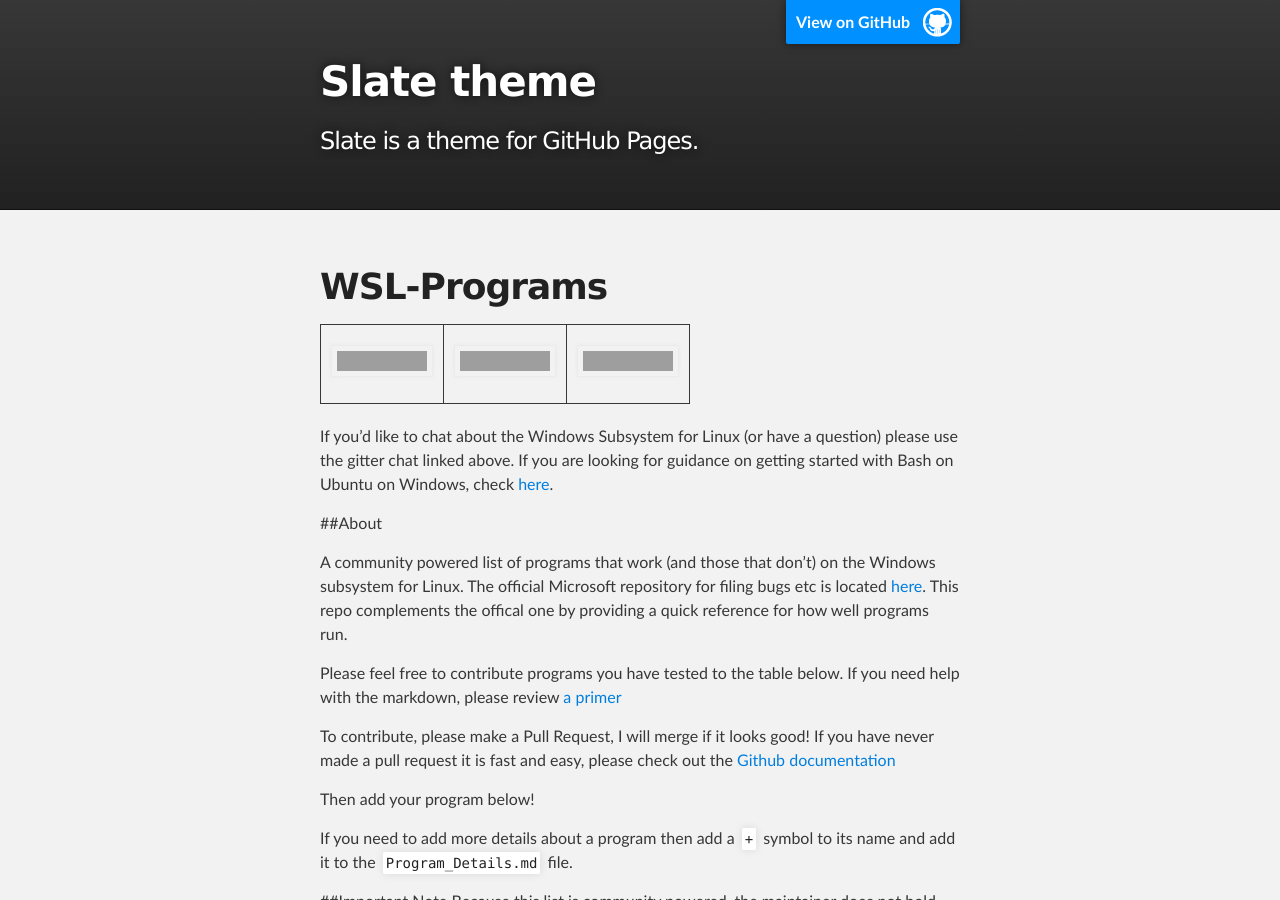
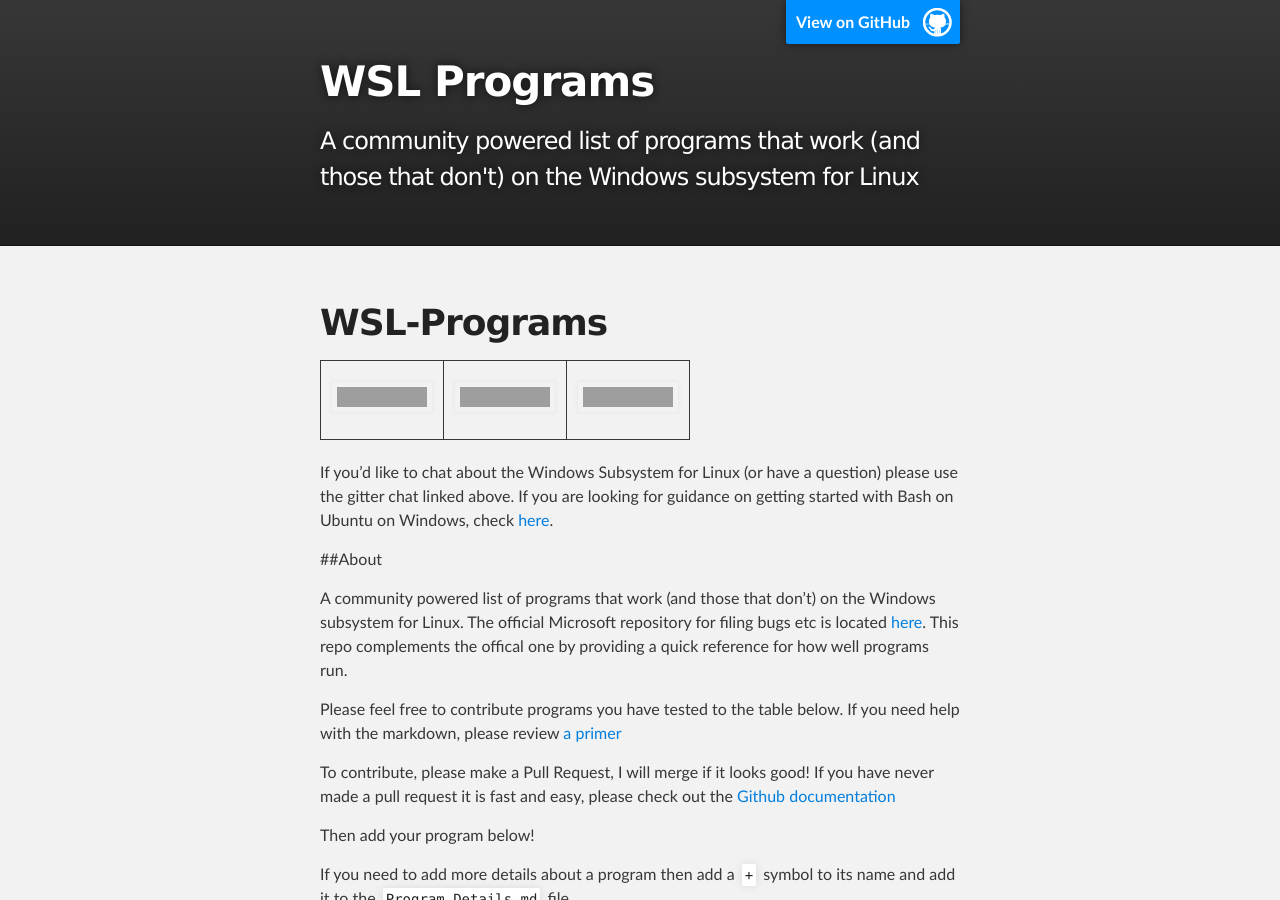
Before and after one commit to ethanhs/WSL-Programs, a Jekyll site: the page built from README.md, in a window 1280 px wide and 900 px high, cut to the strip 0-900 px from the top of the window. Built offline with Jekyll 4.4.1, drawn with Linux system fonts in a browser that asks for light colours; our own code applies the rules of GitHub Pages for plain Markdown files; some of the changed text lies outside the part shown; grey boxes are pictures that could not be loaded.

Commit message:
Update title

```diff
--- a/_config.yml
+++ b/_config.yml
@@ -1,5 +1,5 @@
-title: Slate theme
-description: Slate is a theme for GitHub Pages.
+title: WSL Programs
+description: A community powered list of programs that work (and those that don't) on the Windows subsystem for Linux
 show_downloads: false
 google_analytics:
 theme:
```
